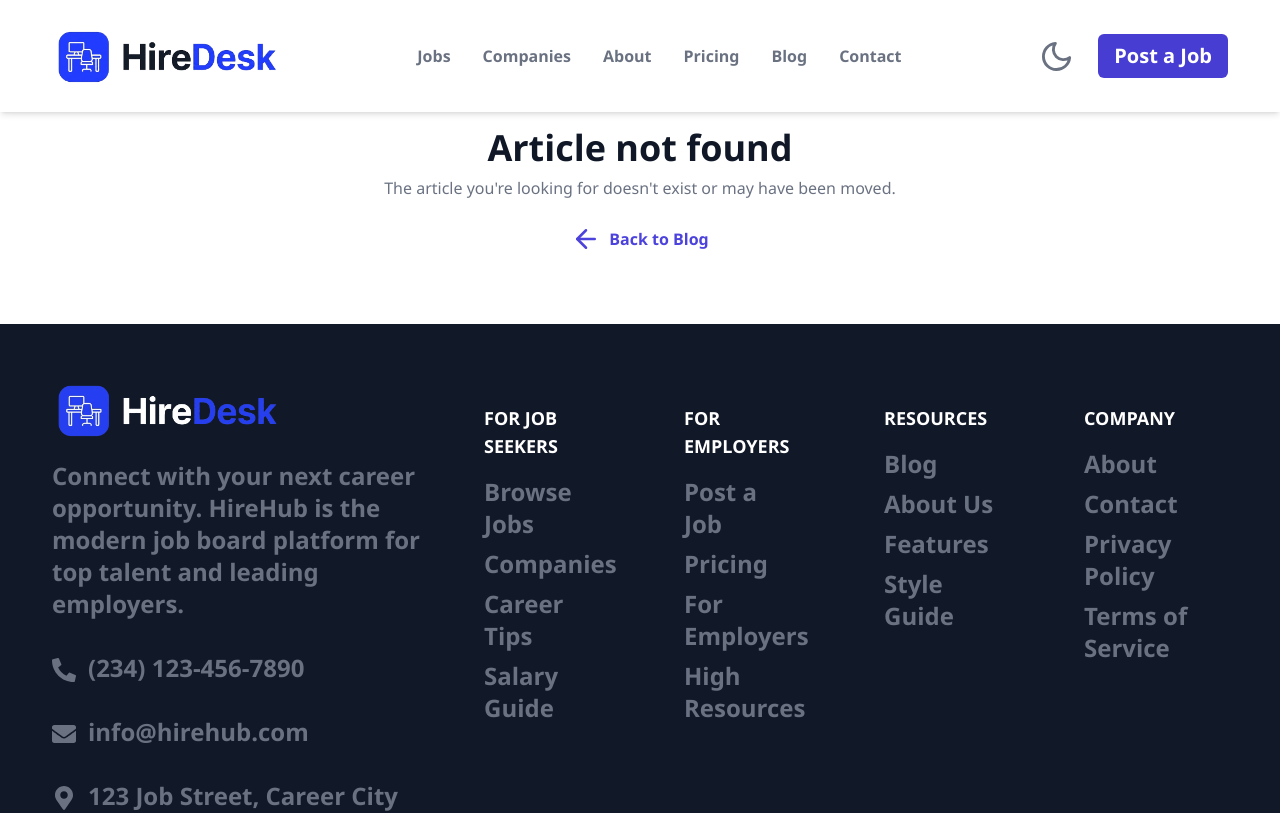
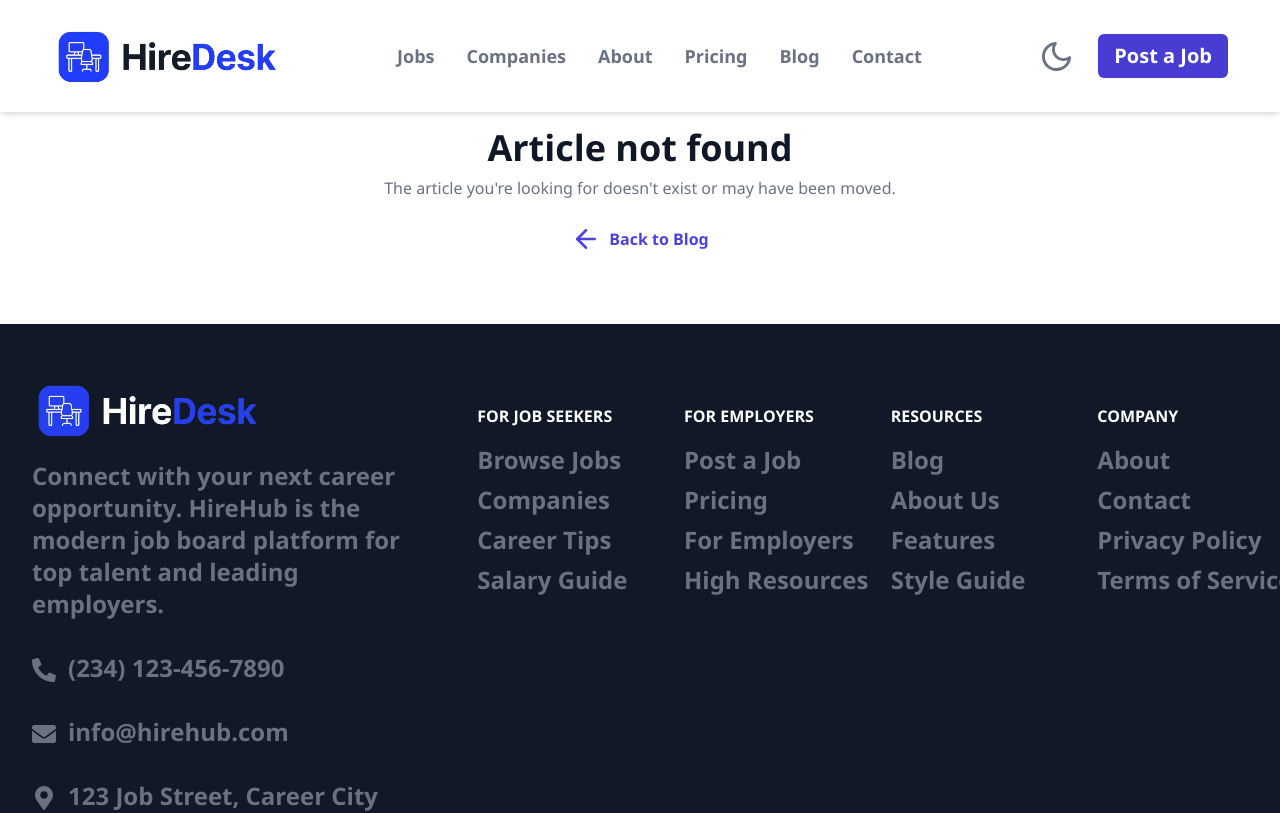
Before and after one commit to Victoryruro/hire-deck, a React (Vite) app: page /Blog/1 in a window 1280 px wide. Shown: the top 813 px of the page. Built offline with nearby package versions, Linux system fonts and the light colour scheme.

Commit message:
Done with Project

```diff
--- a/src/Component/Category.jsx
+++ b/src/Component/Category.jsx
@@ -73,7 +73,7 @@ const CATEGORIES = [
 export default function ExploreByCategory() {
   return (
     <section className="w-full py-16 px-6 bg-gray-50 dark:bg-gray-950!">
-      <div className=" mx-auto text-center p-10 lg:p-20">
+      <div className=" mx-auto text-center p-6 md:p-20">
         {/* Eyebrow pill */}
         <span className="inline-block bg-indigo-100 dark:bg-indigo-900/40! text-[#4c42dc] dark:text-[#8f7ff5]! text-2xl font-semibold px-4 py-1.5 rounded-full mb-4">
           Browse Categories
@@ -94,7 +94,7 @@ export default function ExploreByCategory() {
           {CATEGORIES.map(({ name, slug, count, icon: Icon, bg, iconColor }) => (
             <Link
               key={slug}
-              to={`/jobs?category=${encodeURIComponent(slug)}`}
+              to={`/Job`}
               className="group w-full text-left bg-white dark:bg-gray-900! border border-gray-200 dark:border-gray-700! rounded-2xl p-12 hover:shadow-lg hover:-translate-y-1 transition-all duration-200"
             >
               <div className={`h-12 w-12 rounded-xl flex items-center justify-center ${bg}`}>
--- a/src/Component/CompanyHire.jsx
+++ b/src/Component/CompanyHire.jsx
@@ -94,7 +94,7 @@ export const CATEGORIES = [
 export default function CompanyHire() {
   return (
     <section className="w-full py-16 px-6 bg-[#ffffff] dark:bg-[#030712]/90!">
-      <div className=" mx-auto text-center p-20">
+      <div className=" mx-auto text-center p-1 md:p-20">
         {/* Eyebrow pill */}
         <span className="inline-block bg-indigo-100 dark:bg-indigo-900/40! text-[#4c42dc] dark:text-[#8f7ff5]! text-2xl font-semibold px-4 py-1.5 rounded-full mb-4">
           Top Employers
@@ -115,8 +115,8 @@ export default function CompanyHire() {
           {CATEGORIES.slice(0, 6).map(({ name, slug,location, count, icon, bg, }) => (
             <Link
               key={slug}
-              to={`/jobs?category=${encodeURIComponent(slug)}`}
-              className="group w-full text-center flex flex-col items-center justify-center bg-white dark:bg-gray-900! border border-gray-200 dark:border-gray-700! rounded-2xl p-12 hover:shadow-lg hover:-translate-y-1 transition-all duration-200"
+              to={`/Company?category=${encodeURIComponent(slug)}`}
+              className="group w-full text-center flex flex-col items-center justify-center bg-white dark:bg-gray-900! border border-gray-200 dark:border-gray-700! rounded-2xl p-4 md:p-12 hover:shadow-lg hover:-translate-y-1 transition-all duration-200"
             >
               <div className={`p-2 w-34 rounded-xl  dark:bg-[#6ee494]! `}>
                 <img src={icon} alt="icon" width={150} />
--- a/src/Component/CompanyPageComponents/CompanyDisplay.jsx
+++ b/src/Component/CompanyPageComponents/CompanyDisplay.jsx
@@ -32,7 +32,7 @@ export default function CompanyDisplay() {
             </div>
 
             {filteredPosts.length > 0 ? (
-                <div className="mt-0 grid gap-6 sm:grid-cols-2 lg:grid-cols-3 xl:grid-cols-4  w-full p-12  border-t border-gray-200 dark:border-gray-700!">
+                <div className="mt-0 grid gap-6 md:grid-cols-2 lg:grid-cols-3 xl:grid-cols-4  w-full p-12  border-t border-gray-200 dark:border-gray-700!">
                         {filteredPosts.map(({ name, slug,location, count, icon, bg,post, }) => (
                             <Link
                             key={slug}
--- a/src/Component/Footer.jsx
+++ b/src/Component/Footer.jsx
@@ -9,9 +9,9 @@ import { FaInstagram, FaFacebook, FaTwitter, FaTiktok, FaLinkedin } from 'react-
 const Footer = () => {
   return (
     <>
-      <footer className="bg-primary-500 text-gray-500 py-8  paddingLeftRight pt-12">
+      <footer className="bg-primary-500 text-gray-500 py-8  md:paddingLeftRight pt-12">
           <div className="max-w-full mx-auto px-4 sm:px-6 lg:px-8 ">
-            <div className="grid grid-cols-1 md:grid-cols-3 lg:grid-cols-3 gap-6  text-2xl font-semibold text-left">
+            <div className="grid grid-cols-1 md:grid-cols-3 lg:grid-cols-3 gap-6  md:text-2xl  font-semibold text-left">
                   {/* <!-- Footer Left: Logo and Description --> */}
                 <div className="col-span-1 md:col-span-2 lg:col-span-1">
                         {/* <!-- Logo --> */}
@@ -37,10 +37,10 @@ const Footer = () => {
                             123 Job Street, Career City
                         </a>
                     </div>
-                                      {/* <!-- Footer Right: Social Media & Contact --> */}
+
                     <div>
 
-                        <div className="mt-8 flex flex-nowrap gap-6 pt-2.5 mb-14">
+                        <div className="mt-8 flex flex-wrap md:flex-nowrap gap-6 pt-2.5 mb-14">
                             <a href="https://www.instagram.com" target="_blank" rel="noreferrer" className="rounded-xl bg-[#1f2937]   p-2 hover:text-primary-400 transition text-gray-500 hover:scale-110 transform duration-200">
                                 <FaInstagram size={35} />
                             </a>
@@ -61,9 +61,9 @@ const Footer = () => {
                     </div>
                 </div>
 
-                <div className="w-full grid grid-cols-2  md:grid-cols-2 lg:grid-cols-4  justify-center  md:col-span-2 gap-6">
-                  <div className="p-8  ">
-                      <h3 className="text-lg font-bold text-primary-400 uppercase">For Job Seekers</h3>
+                <div className="w-full grid grid-cols-2  md:grid-cols-2 lg:grid-cols-4  justify-center  md:col-span-2 md:gap-6 gap-2 text-nowrap ">
+                  <div className="md:p-8  ">
+                      <h3 className="text-lg md:text-base font-bold text-primary-400 uppercase">For Job Seekers</h3>
                       <ul className="mt-4 space-y-2">
                           <li><Link to="/#hero" className=" hover:text-gray-300 transition">Browse Jobs</Link></li>
                           <li><Link to="/About#about" className=" hover:text-gray-300 transition">Companies</Link></li>
@@ -72,8 +72,8 @@ const Footer = () => {
 
                       </ul>
                   </div>
-                  <div className="p-8">
-                      <h3 className="text-lg font-bold text-primary-400 uppercase">For Employers</h3>
+                  <div className="md:p-8">
+                      <h3 className="text-lg md:text-base font-bold text-primary-400 uppercase">For Employers</h3>
                       <ul className="mt-4 space-y-2">
                           <li><Link to="/#hero" className=" hover:text-gray-300 transition">Post a Job</Link></li>
                           <li><Link to="/About#about" className=" hover:text-gray-300 transition">Pricing</Link></li>
@@ -82,8 +82,8 @@ const Footer = () => {
 
                       </ul>
                   </div>
-                  <div className="p-8 ">
-                      <h3 className="text-lg font-bold text-primary-400 uppercase">Resources</h3>
+                  <div className="md:p-8">
+                      <h3 className="text-lg md:text-base font-bold text-primary-400 uppercase">Resources</h3>
                       <ul className="mt-4 space-y-2">
                           <li><Link to="/#hero" className=" hover:text-gray-300 transition">Blog</Link></li>
                           <li><Link to="/About#about" className=" hover:text-gray-300 transition">About Us</Link></li>
@@ -93,8 +93,8 @@ const Footer = () => {
                       </ul>
                   </div>
 
-                  <div className="p-8">
-                      <h3 className="text-lg font-bold text-primary-400 uppercase">Company</h3>
+                  <div className="md:p-8">
+                      <h3 className="text-lg md:text-base font-bold text-primary-400 uppercase">Company</h3>
                       <ul className="mt-4 space-y-2">
                           <li><Link to="/" className=" hover:text-gray-300 transition">About</Link></li>
                           <li><Link to="/" className=" hover:text-gray-300 transition">Contact</Link></li>
@@ -110,7 +110,7 @@ const Footer = () => {
             </div>
 
               {/* <!-- Footer Bottom: Copyright --> */}
-              <div className="mt-8 border-t border-gray-700 pt-4 text-center  text-xl font-semibold text-gray-500 flex justify-between items-center  gap-4 mb-8">
+              <div className="mt-8 border-t border-gray-700 pt-4 text-center  text-xl font-semibold text-gray-500 flex justify-between flex-wrap-reverse items-center  gap-4 mb-8">
                   <p>© 2026 VicRuro React Project.</p>
                   <div>
                     <ul className="mt-4 space-y-2 flex flex-wrap justify-center gap-6 text-xl font-semibold text-gray-500">
--- a/src/Component/HowItWorks.jsx
+++ b/src/Component/HowItWorks.jsx
@@ -51,7 +51,7 @@ export default function HowItWorks() {
 
   return (
     <section className="w-full py-16 px-6 bg-gray-50 dark:bg-gray-950!">
-      <div className="p-8 mx-auto text-center">
+      <div className="p-2 md:p-8 mx-auto text-center">
         {/* Eyebrow pill */}
         <span className="inline-block bg-indigo-100 text-xl dark:bg-indigo-900/40! text-[#4c42dc] dark:text-[#8f7ff5]!  font-semibold px-4 py-1.5 rounded-full mb-4">
           How It Works
@@ -72,7 +72,7 @@ export default function HowItWorks() {
         <div className="inline-flex items-center bg-white dark:bg-gray-900! border border-gray-200 dark:border-gray-700! rounded-full p-1 mt-8">
           <button
             onClick={() => setActiveTab('seekers')}
-            className={`px-5 py-2 rounded-full text-xl font-semibold transition-all ${
+            className={`px-5 py-2 rounded-full md:text-xl font-semibold transition-all ${
               activeTab === 'seekers'
                 ? 'bg-linear-to-r from-[#4c42dc] to-[#4c42dc] text-white'
                 : 'text-gray-600 dark:text-gray-300!'
@@ -82,7 +82,7 @@ export default function HowItWorks() {
           </button>
           <button
             onClick={() => setActiveTab('employers')}
-            className={`px-5 py-2 rounded-full text-xl font-semibold transition-all ${
+            className={`px-5 py-2 rounded-full md:text-xl font-semibold transition-all ${
               activeTab === 'employers'
                 ? 'bg-linear-to-r from-[#4c42dc] to-[#4c42dc] text-white'
                 : 'text-gray-600 dark:text-gray-300!'
--- a/src/Component/JobSearch.jsx
+++ b/src/Component/JobSearch.jsx
@@ -32,7 +32,7 @@ const JobSearchFilters = () => {
     if (jobTypes.length) params.set('type', jobTypes.join(','))
     if (experience.length) params.set('experience', experience.join(','))
 
-    navigate(`/jobs?${params.toString()}`)
+    navigate(`/Job?${params.toString()}`)
   }
 
   return (
--- a/src/Component/JobsSection/JobCard.jsx
+++ b/src/Component/JobsSection/JobCard.jsx
@@ -10,7 +10,7 @@ function JobCard({
   tags = [],
   type,
   featured = false,
-  applyLink = '#',
+  applyLink = '/Job',
 }) {
   return (
     <div className="relative bg-white dark:bg-gray-900! border border-gray-200 dark:border-gray-700! rounded-2xl p-10 hover:shadow-lg transition-shadow">
--- a/src/Component/Navbar.jsx
+++ b/src/Component/Navbar.jsx
@@ -11,7 +11,7 @@ const Header = () => {
 
   return (
     <>
-      <nav className="w-full fixed paddingLeftRight p-6 top-0 left-0 z-50 bg-primary-400 dark:bg-gray-900 transition-colors duration-300 shadow-md ">
+      <nav className="w-full fixed paddingLeftRight p-6 top-0 left-0 z-50 bg-primary-400 via-transparent dark:bg-gray-900 transition-colors duration-300 shadow-md ">
         <div className="max-w-full mx-auto px-4 sm:px-4 lg:px-8">
           <div className="flex justify-around items-center h-16">
 
@@ -24,12 +24,12 @@ const Header = () => {
 
             {/* <!-- Desktop Menu --> */}
             <div className="hidden lg:flex space-x-8 font-semibold ml-auto">
-              <Link to="/Job" className="text-gray-500 dark:text-gray-300  hover:text-black dark:hover:text-white! transition text-base">Jobs</Link>
-              <Link to="/Company" className="text-gray-500 dark:text-gray-300  hover:text-black dark:hover:text-white! transition text-base">Companies</Link>
-              <Link to="/About" className="text-gray-500 dark:text-gray-300  hover:text-black dark:hover:text-white! transition text-base">About</Link>
-              <Link to="/Pricing" className="text-gray-500 dark:text-gray-300  hover:text-black dark:hover:text-white! transition text-base">Pricing</Link>
-              <Link to="/Blog" className="text-gray-500 dark:text-gray-300  hover:text-black dark:hover:text-white! transition text-base">Blog</Link>
-              <Link to="/Contact" className="text-gray-500 dark:text-gray-300  hover:text-black dark:hover:text-white! transition text-base">Contact</Link>
+              <Link to="/Job" className="text-gray-500 dark:text-gray-300  hover:text-black dark:hover:text-white! transition text-lg">Jobs</Link>
+              <Link to="/Company" className="text-gray-500 dark:text-gray-300  hover:text-black dark:hover:text-white! transition text-lg">Companies</Link>
+              <Link to="/About" className="text-gray-500 dark:text-gray-300  hover:text-black dark:hover:text-white! transition text-lg">About</Link>
+              <Link to="/Pricing" className="text-gray-500 dark:text-gray-300  hover:text-black dark:hover:text-white! transition text-lg">Pricing</Link>
+              <Link to="/Blog" className="text-gray-500 dark:text-gray-300  hover:text-black dark:hover:text-white! transition text-lg">Blog</Link>
+              <Link to="/Contact" className="text-gray-500 dark:text-gray-300  hover:text-black dark:hover:text-white! transition text-lg">Contact</Link>
             </div>
 
             {/* <!-- Call to Action + Theme Toggle --> */}
@@ -42,7 +42,7 @@ const Header = () => {
                 {theme === 'dark' ? <FiSun size={35} /> : <FiMoon size={35} />}
               </button>
 
-              <Link to="/PostAJob" className="px-4 py-2 bg-primary-50 rounded-md text-white font-semibold text-xl hover:bg-primary-50 transition-all">
+              <Link to="/Company" className="px-4 py-2 bg-primary-50 rounded-md text-white font-semibold text-xl hover:bg-primary-50 transition-all">
                 Post a Job
               </Link>
             </div>
@@ -74,13 +74,16 @@ const Header = () => {
 
         {/* <!-- Mobile Menu --> */}
         {isOpen && (
-          <div id="mobile-menu" className="  px-4 pb-4 flex flex-col gap-7 lg:hidden bg-primary-400 dark:bg-gray-900! ">
-              <Link onClick={() => setIsOpen(false)} to="/Job" className="text-gray-900 dark:text-gray-100! hover:text-gray-700 dark:hover:text-white transition text-xl">Job</Link>
-              <Link onClick={() => setIsOpen(false)} to="/Company" className="text-gray-900 dark:text-gray-100! hover:text-gray-700 dark:hover:text-white transition text-xl">Companies</Link>
-              <Link onClick={() => setIsOpen(false)} to="/About" className="text-gray-900 dark:text-gray-100! hover:text-gray-700 dark:hover:text-white transition text-xl">About</Link>
-              <Link onClick={() => setIsOpen(false)} to="/Pricing" className="text-gray-900 dark:text-gray-100! hover:text-gray-700 dark:hover:text-white transition text-xl">Pricing</Link>
-              <Link onClick={() => setIsOpen(false)} to="/Contact" className="text-gray-900 dark:text-gray-100! hover:text-gray-700 dark:hover:text-white transition text-xl">Contact</Link>
-              <Link onClick={() => setIsOpen(false)} to="/Blog" className="text-gray-900 dark:text-gray-100! hover:text-gray-700 dark:hover:text-white transition text-xl">Blog</Link>
+          <div id="mobile-menu" className="  px-4 pb-4 w-full flex flex-col justify-start items-start p-10 gap-7 lg:hidden bg-primary-400 dark:bg-gray-900! border-t border-gray-200 dark:border-gray-700! transition-all duration-300">
+              <Link onClick={() => setIsOpen(false)} to="/Job" className="text-gray-900 dark:text-gray-100! hover:text-gray-700 dark:hover:text-white transition text-2xl">Job</Link>
+              <Link onClick={() => setIsOpen(false)} to="/Company" className="text-gray-900 dark:text-gray-100! hover:text-gray-700 dark:hover:text-white transition text-2xl">Companies</Link>
+              <Link onClick={() => setIsOpen(false)} to="/About" className="text-gray-900 dark:text-gray-100! hover:text-gray-700 dark:hover:text-white transition text-2xl">About</Link>
+              <Link onClick={() => setIsOpen(false)} to="/Pricing" className="text-gray-900 dark:text-gray-100! hover:text-gray-700 dark:hover:text-white transition text-2xl">Pricing</Link>
+              <Link onClick={() => setIsOpen(false)} to="/Contact" className="text-gray-900 dark:text-gray-100! hover:text-gray-700 dark:hover:text-white transition text-2xl">Contact</Link>
+              <Link onClick={() => setIsOpen(false)} to="/Blog" className="text-gray-900 dark:text-gray-100! hover:text-gray-700 dark:hover:text-white transition text-2xl">Blog</Link>
+              <Link to="/PostAJob" className="block w-full text-2xl justify-self-stretch sm:hidden px-4 py-2 bg-primary-50 rounded-md text-white font-semibold  hover:bg-primary-50 transition-all">
+                Post a Job
+              </Link>
           </div>
         )}
       </nav>
--- a/src/Component/Testimonials.jsx
+++ b/src/Component/Testimonials.jsx
@@ -116,14 +116,14 @@ export default function Testimonials() {
                   className="shrink-0 px-3"
                   style={{ flex: `0 0 ${100 / visibleCount}%` }}
                 >
-                  <div className="h-full text-left text-lg bg-gray-50 dark:bg-gray-900! border border-gray-300 dark:border-gray-800! rounded-2xl p-10 flex flex-col gap-4">
+                  <div className="h-full text-left md:text-lg bg-gray-50 dark:bg-gray-900! border border-gray-300 dark:border-gray-800! rounded-2xl p-10 flex flex-col gap-4">
                     <div className="flex gap-1 text-yellow-400">
                       {Array.from({ length: t.rating }).map((_, i) => (
                         <FiStar key={i} size={20} fill="currentColor" />
                       ))}
                     </div>
 
-                    <p className="mt-4 text-gray-600 dark:text-gray-300! leading-relaxed flex-1 text-[22px]">
+                    <p className="mt-4 text-gray-600 dark:text-gray-300! leading-relaxed flex-1 md:text-xl">
                       “{t.quote}”
                     </p>
 
```
Also changed, not shown: src/Component/JobAlert.jsx (+5 -5 lines), src/Component/JobPageComponents/JobSearchEngine.jsx (+5 -5 lines), src/Component/JobsSection/JobDisplay.jsx (+10 -10 lines).
